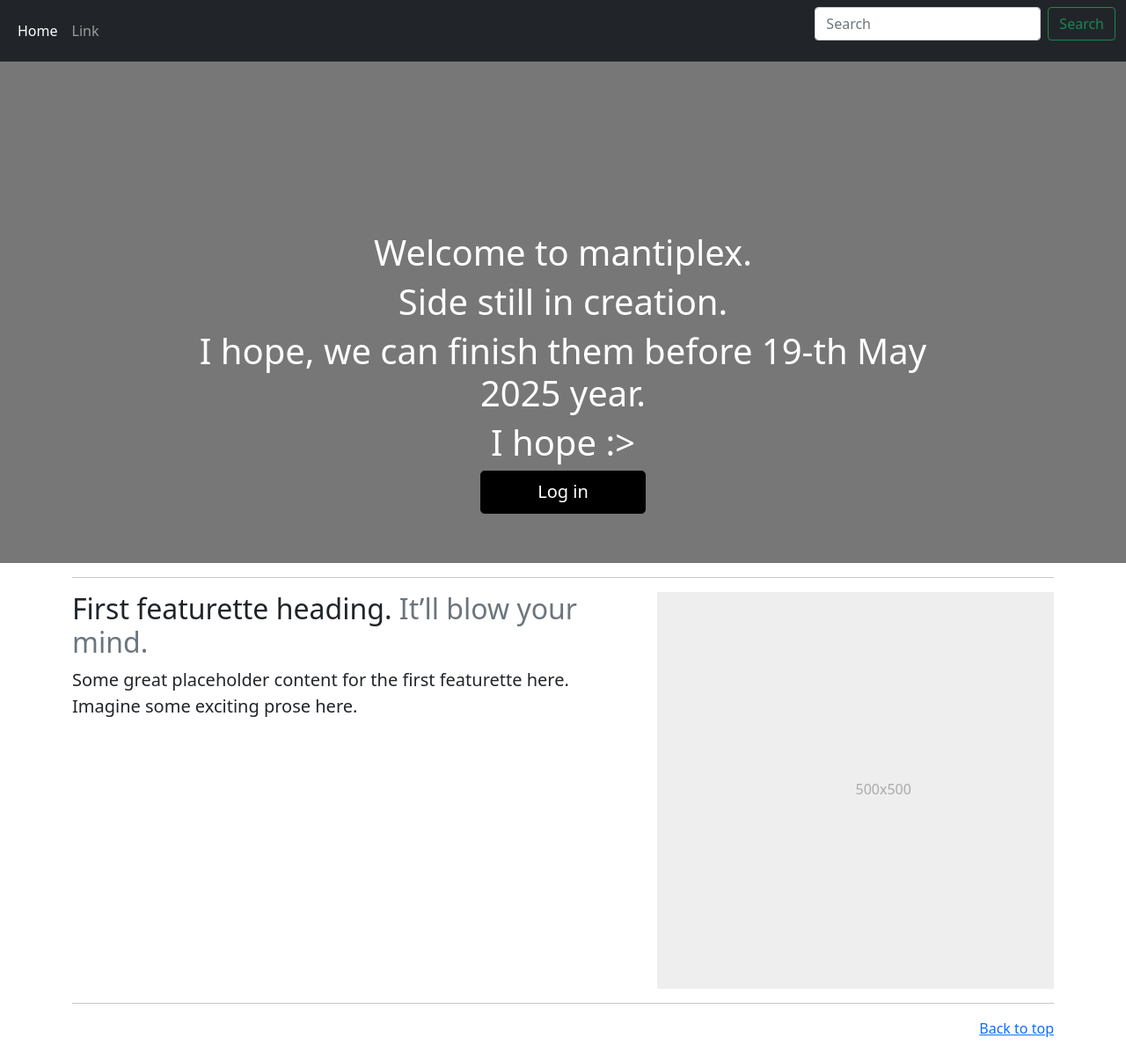
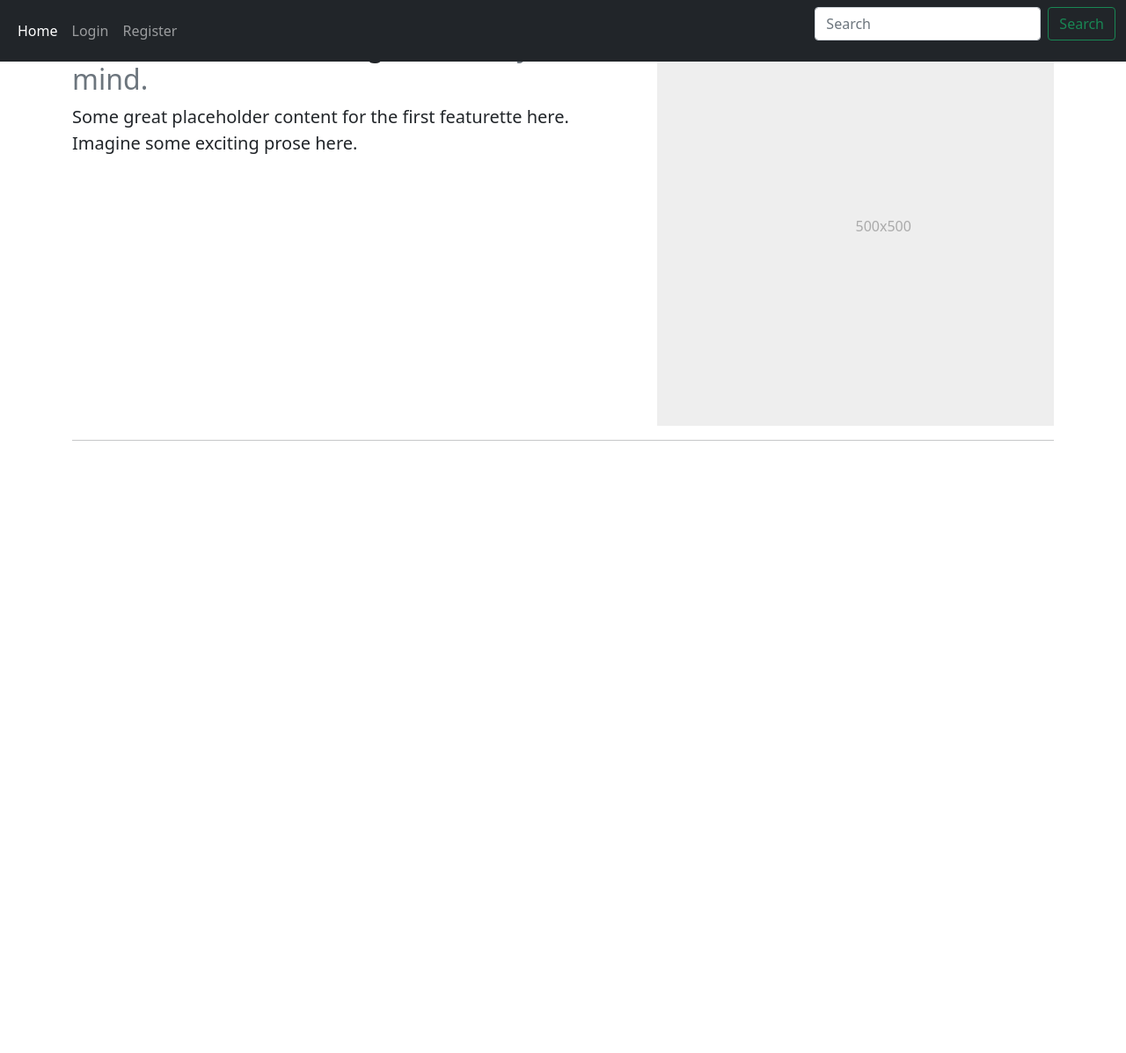
Before and after one commit to Pashlikson/mantiplex, a Django app: page / in a window 1280 px wide. Shown: the whole page at 88% size. After the commit the page ends 501 px from the top, so only its background shows below. Run offline with Django 5.2, Linux system fonts and the light colour scheme.

Commit message:
feat: added login and registration

```diff
--- a/main/templates/base.html
+++ b/main/templates/base.html
@@ -21,7 +21,10 @@
                 <a class="nav-link active" aria-current="page" href="/">Home</a>
               </li>
               <li class="nav-item">
-                <a class="nav-link" href="#">Link</a>
+                <a class="nav-link" href="/login">Login</a>
+              </li>
+              <li class="nav-item">
+                <a class="nav-link" href="/register">Register</a>
               </li>
             </ul>
             <form class="d-flex">
@@ -37,7 +40,6 @@
       {% block content %}{% endblock %}
       <!-- FOOTER -->
       <footer class="container">
-        <p class="float-end"><a href="#">Back to top</a></p>
       </footer>
     </main>
     <script src="https://cdn.jsdelivr.net/npm/bootstrap@5.0.2/dist/js/bootstrap.bundle.min.js" integrity="sha384-MrcW6ZMFYlzcLA8Nl+NtUVF0sA7MsXsP1UyJoMp4YLEuNSfAP+JcXn/tWtIaxVXM" crossorigin="anonymous"></script>
--- a/main/templates/main.html
+++ b/main/templates/main.html
@@ -1,21 +1,6 @@
 {% extends "base.html" %}
 {% block title%}Mantiplex home page{%endblock%}
 {% block content%}
-    <div class="carousel-inner">
-      <div class="carousel-item active">
-        <svg class="bd-placeholder-img" width="100%" height="80%" aria-hidden="true" preserveAspectRatio="xMidYMid slice" focusable="false"><rect width="100%" height="100%" fill="#777"></rect></svg>
-        <div class="container">
-          <div class="carousel-caption">
-            <h1>Welcome to mantiplex.</h1>
-            <h1>Side still in creation.</h1>
-            <h1>I hope, we can finish them before 19-th May 2025 year.</h1>
-            <h1>I hope :></h1>
-            <p><a class="btn btn-lg btn-primary" href="login/" style="background-color: black; border-color: black; width: 5cm; height: 13mm;">Log in</a></p>
-          </div>
-        </div>
-      </div>
-    </div>
-
   <!-- Marketing messaging and featurettes
   ================================================== -->
   <!-- Wrap the rest of the page in another container to center all the content. -->
--- a/main/urls.py
+++ b/main/urls.py
@@ -3,6 +3,7 @@ from django.urls import path, include
 from . import views
 
 urlpatterns = [
-    path('', views.main_page, name='main_page'),
-    path('login/', views.login_page, name='login_page')
+    path('', views.main_page, name='main'),
+    path('login/', views.login_page, name='login'),
+    path('register/', views.register_page, name='register')
 ]
--- a/main/views.py
+++ b/main/views.py
@@ -1,8 +1,39 @@
-from django.shortcuts import render
+from django.shortcuts import render, redirect
+from django.contrib.auth.forms import UserCreationForm
+from django.contrib.auth import authenticate, login
+from django.contrib import messages
 
 # Create your views here.
 def main_page(request):
     return render(request, 'main.html')
 
 def login_page(request):
+    if request.method == 'POST':
+        username = request.POST['username']
+        email = request.POST['email']
+        user = authenticate(request, username=username, email=email)
+        if user is not None:
+            login(request, user)
+            return redirect('main')
+        else:
+            messages.success(request, ('Error at login'))
+            return redirect('login')
     return render(request, 'login_page.html')
+
+def register_page(request):
+    if request.method == 'POST':
+        form = UserCreationForm(request.POST)
+        if form.is_valid():
+            form.save()
+            username = form.cleaned_data['username']
+            password = form.cleaned_data['password1']
+            user = authenticate(username=username, password=password)
+            login(request, user)
+            messages.success(request, ("Registeation Sucsedsful!"))
+            return redirect('main')
+    else:
+        form = UserCreationForm()
+
+    return render(request, 'register_page.html', {
+        'form':form,
+        })
--- a/mantiplex/settings.py
+++ b/mantiplex/settings.py
@@ -27,7 +27,7 @@ BASE_DIR = Path(__file__).resolve().parent.parent
 SECRET_KEY = env('SECRET_KEY')
 
 # SECURITY WARNING: don't run with debug turned on in production!
-DEBUG = False
+DEBUG = True
 
 ALLOWED_HOSTS = ['*']
 
```
Also changed, not shown: main/templates/login_page.html (+32 -9 lines), main/templates/register_page.html (added, +22 -0 lines).
